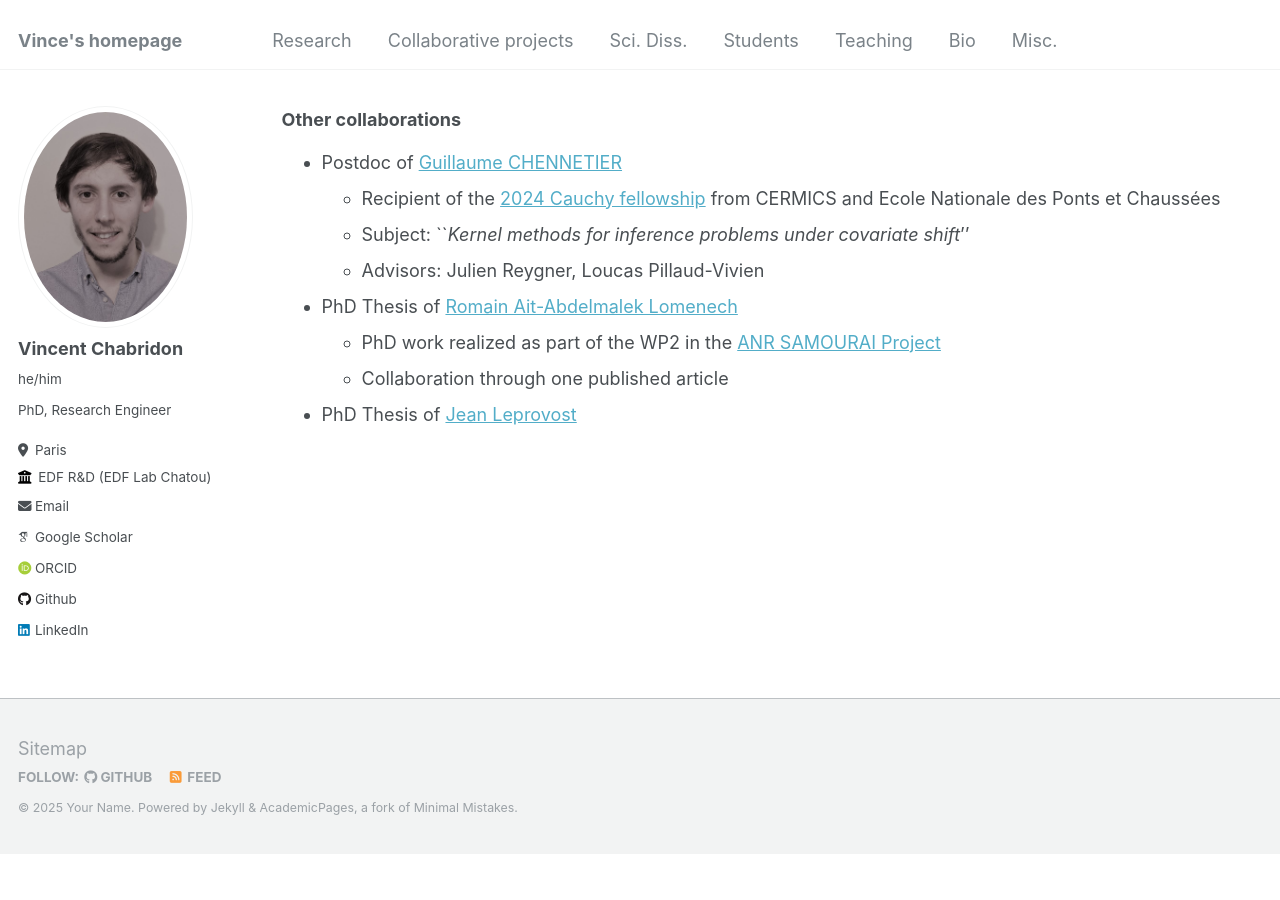
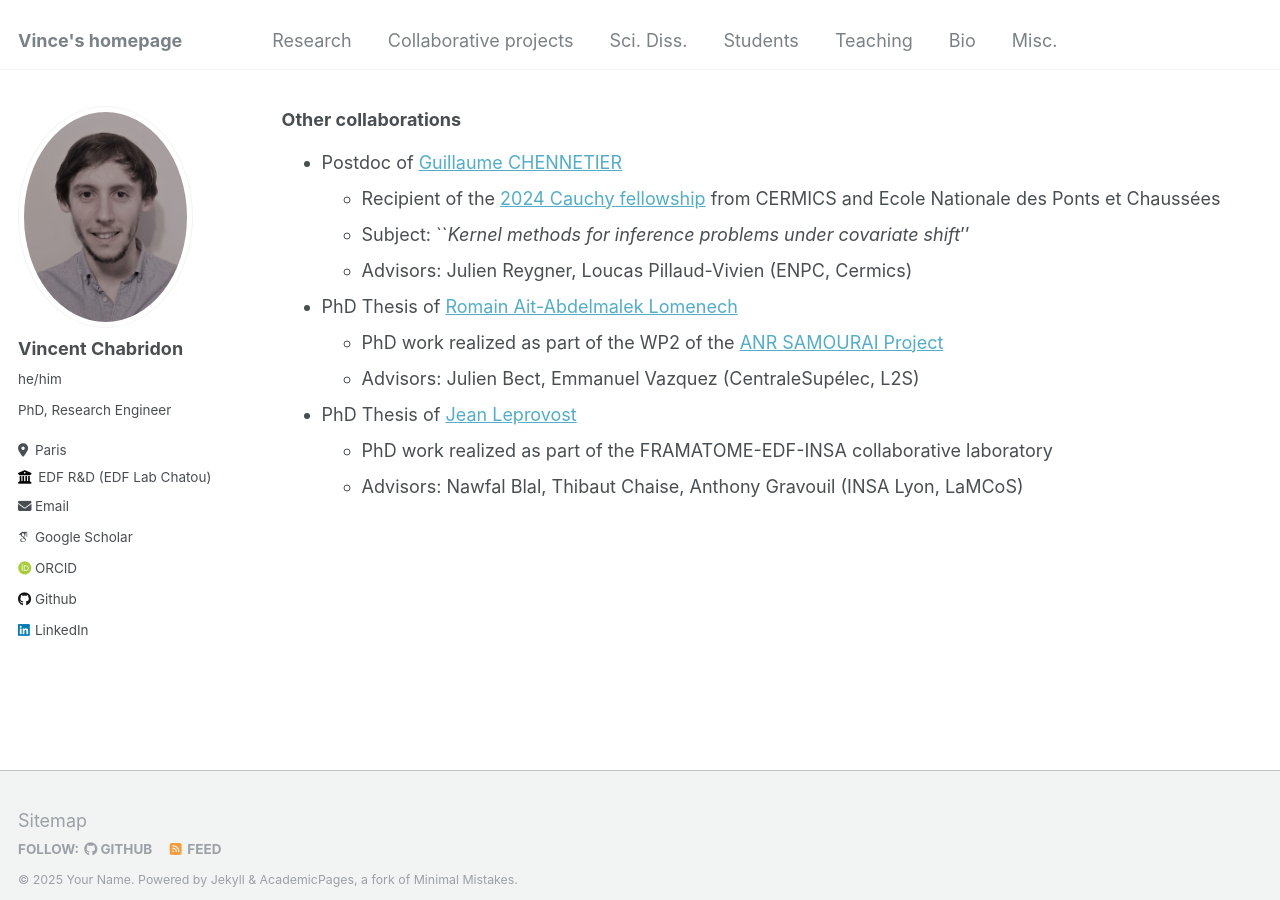
Before and after one commit to vchabri/vchabri.github.io, a Jekyll site: the page built from _pages/students.md, in a window 1280 px wide and 900 px high, scrolled down 2781 px. Built offline with Jekyll 4.4.1, drawn with Linux system fonts in a browser that asks for light colours; some web fonts are replaced; before the commit the page ends 3634 px from its top, so only the background shows below that; some of the changed text lies outside the part shown.

Commit message:
Update students.md

```diff
--- a/_pages/students.md
+++ b/_pages/students.md
@@ -80,8 +80,10 @@ If I have, please let me know by emailing me directly (see Contact info on Vince
 * Postdoc of [Guillaume CHENNETIER](https://guillaumechennetier.owlstown.net/)
   - Recipient of the [2024 Cauchy fellowship](https://cermics-lab.enpc.fr/cauchy-fellowship/) from CERMICS and Ecole Nationale des Ponts et Chaussées
   - Subject: ``_Kernel methods for inference problems under covariate shift_''
-  - Advisors: Julien Reygner, Loucas Pillaud-Vivien
+  - Advisors: Julien Reygner, Loucas Pillaud-Vivien (ENPC, Cermics)
 * PhD Thesis of [Romain Ait-Abdelmalek Lomenech](https://l2s.centralesupelec.fr/u/ait-abdelmalek-lomenech-romain/)
-  - PhD work realized as part of the WP2 in the [ANR SAMOURAI Project](https://uq.math.cnrs.fr/anr-samourai#560e1246ab826b0a0cff219b8e62e808)
-  - Collaboration through one published article
+  - PhD work realized as part of the WP2 of the [ANR SAMOURAI Project](https://uq.math.cnrs.fr/anr-samourai#560e1246ab826b0a0cff219b8e62e808)
+  - Advisors: Julien Bect, Emmanuel Vazquez (CentraleSupélec, L2S)
 * PhD Thesis of [Jean Leprovost](https://lamcos.insa-lyon.fr/fiche_personnelle.php?p=23_1&L=1&Numpers=2403)
+  - PhD work realized as part of the FRAMATOME-EDF-INSA collaborative laboratory
+  - Advisors: Nawfal Blal, Thibaut Chaise, Anthony Gravouil (INSA Lyon, LaMCoS)
```
Also changed, not shown: other parts of _pages/students.md (+1 -1 lines).
